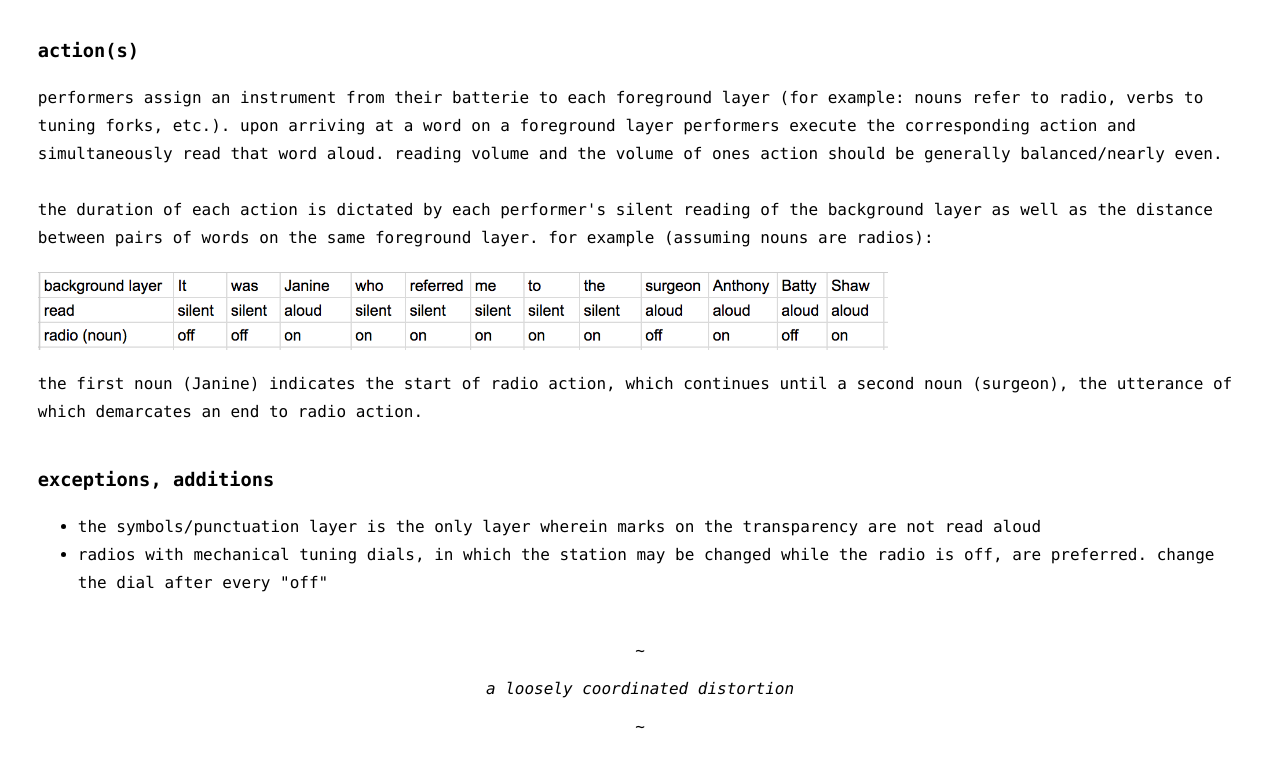
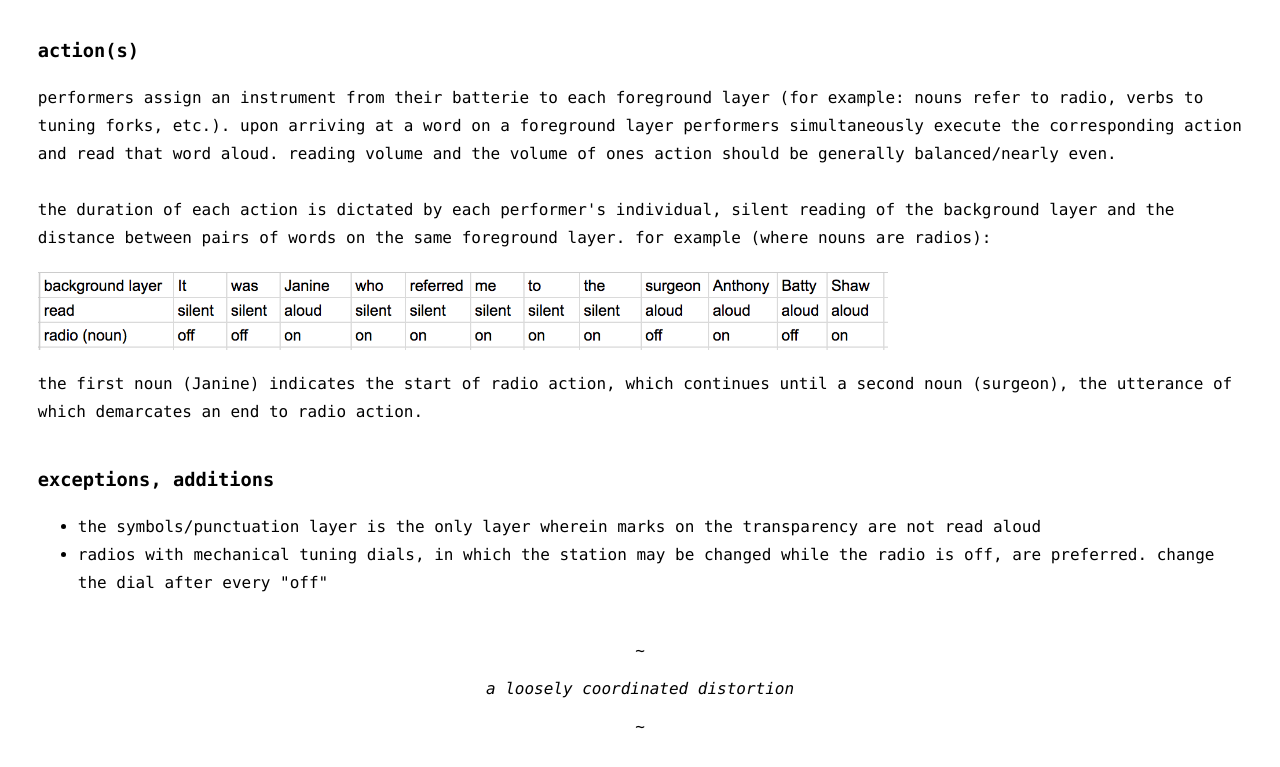
Before and after one commit to caseyanderson/ghostses, a website: page layer_generator/html/instructions.html in a window 1280 px wide. Shown: the part 1912-2679 px from the top of the page. Drawn offline with Linux system fonts and the light colour scheme.

Commit message:
copy edits

```diff
--- a/layer_generator/html/instructions.html
+++ b/layer_generator/html/instructions.html
@@ -34,9 +34,9 @@
         <div><p>progression through each stack is dictated by each performer's individual, silent reading of the background layer (read "through" the foreground layers) from top to bottom, left to right, at their normal reading rate (reading rate is not or loosely coordinated). when a performer arrives at a word on a foreground layer (i.e. a colored word on a transparency) they read that word aloud (and may additionally read aloud one or two words directly proceeding and/or following that word). the reading volume of both performers should be generally balanced/nearly even.</p></div>
 
         <h3>action(s)</h3>
-        <div><p>performers assign an instrument from their batterie to each foreground layer (for example: nouns refer to radio, verbs to tuning forks, etc.). upon arriving at a word on a foreground layer performers execute the corresponding action and simultaneously read that word aloud. reading volume and the volume of ones action should be generally balanced/nearly even.
+        <div><p>performers assign an instrument from their batterie to each foreground layer (for example: nouns refer to radio, verbs to tuning forks, etc.). upon arriving at a word on a foreground layer performers simultaneously execute the corresponding action and read that word aloud. reading volume and the volume of ones action should be generally balanced/nearly even.
 
-        <br/><br/>the duration of each action is dictated by each performer's silent reading of the background layer as well as the distance between pairs of words on the same foreground layer. for example (assuming nouns are radios):</p>
+        <br/><br/>the duration of each action is dictated by each performer's individual, silent reading of the background layer and the distance between pairs of words on the same foreground layer. for example (where nouns are radios):</p>
 
         <p><img src="/imgs/example.png"/></p>
 
```
